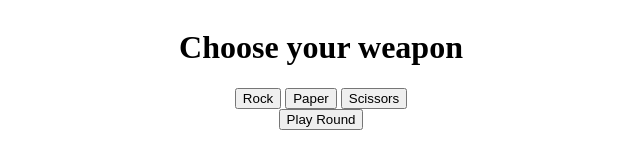
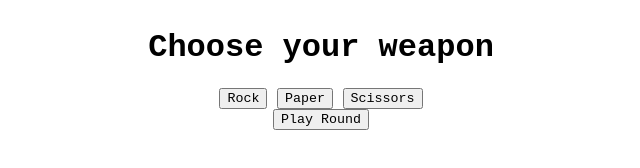
Before and after one commit to nico-nobody/rock-paper-scissors, a plain HTML site: page index.html in a window 1280 px wide. Shown: the whole page, without its empty margins (319-959 px from the left). Drawn offline with Linux system fonts and the light colour scheme.

Commit message:
Update CSS

```diff
--- a/styles.css
+++ b/styles.css
@@ -1,6 +1,6 @@
-/* * {
-  background: rgb(255, 153, 153, 20);
-} */
+* {
+  font-family: 'Courier New', Courier, monospace;
+}
 
 body {
   display: flex;
```
Also changed, not shown: rockpaperscissors.js (+0 -18 lines).
